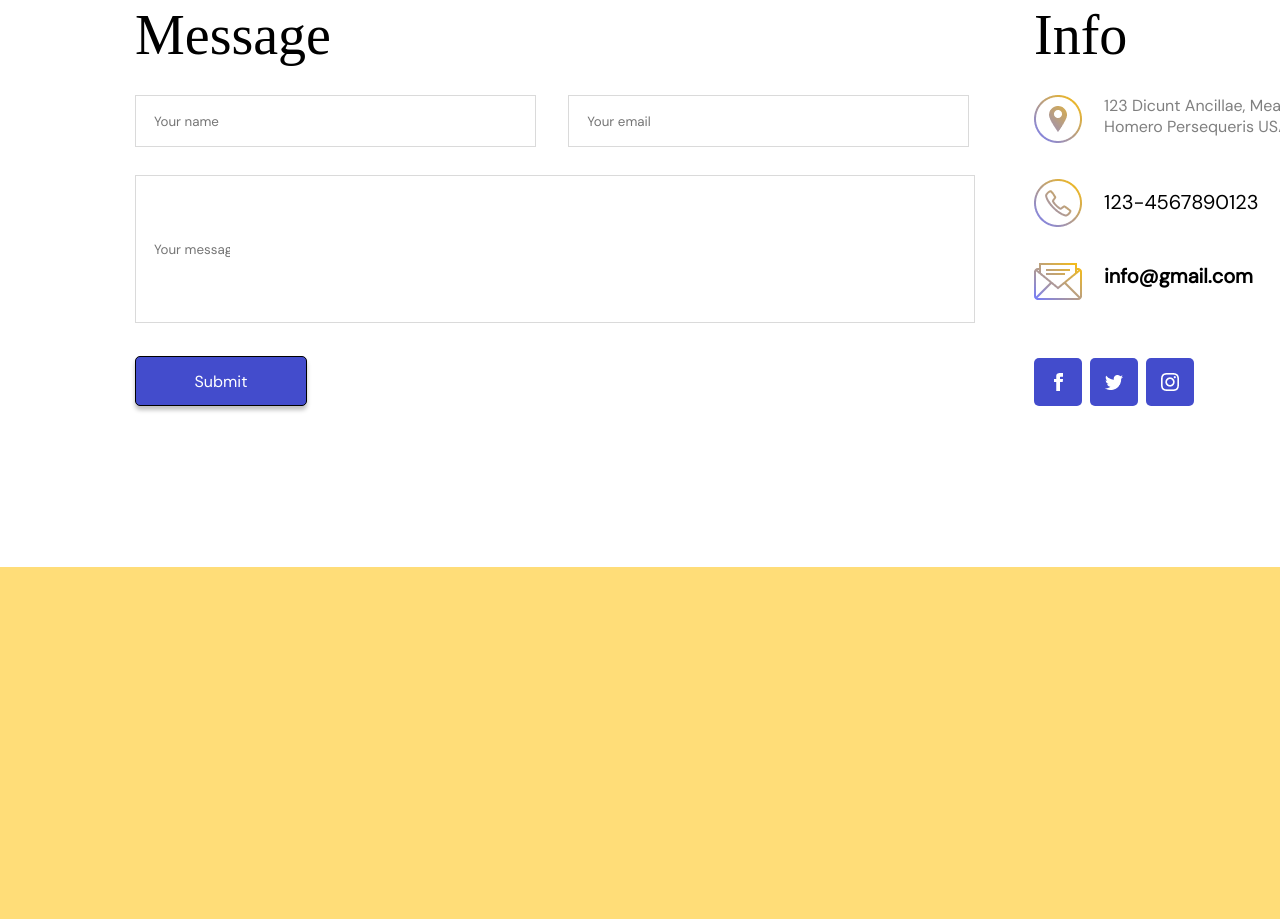
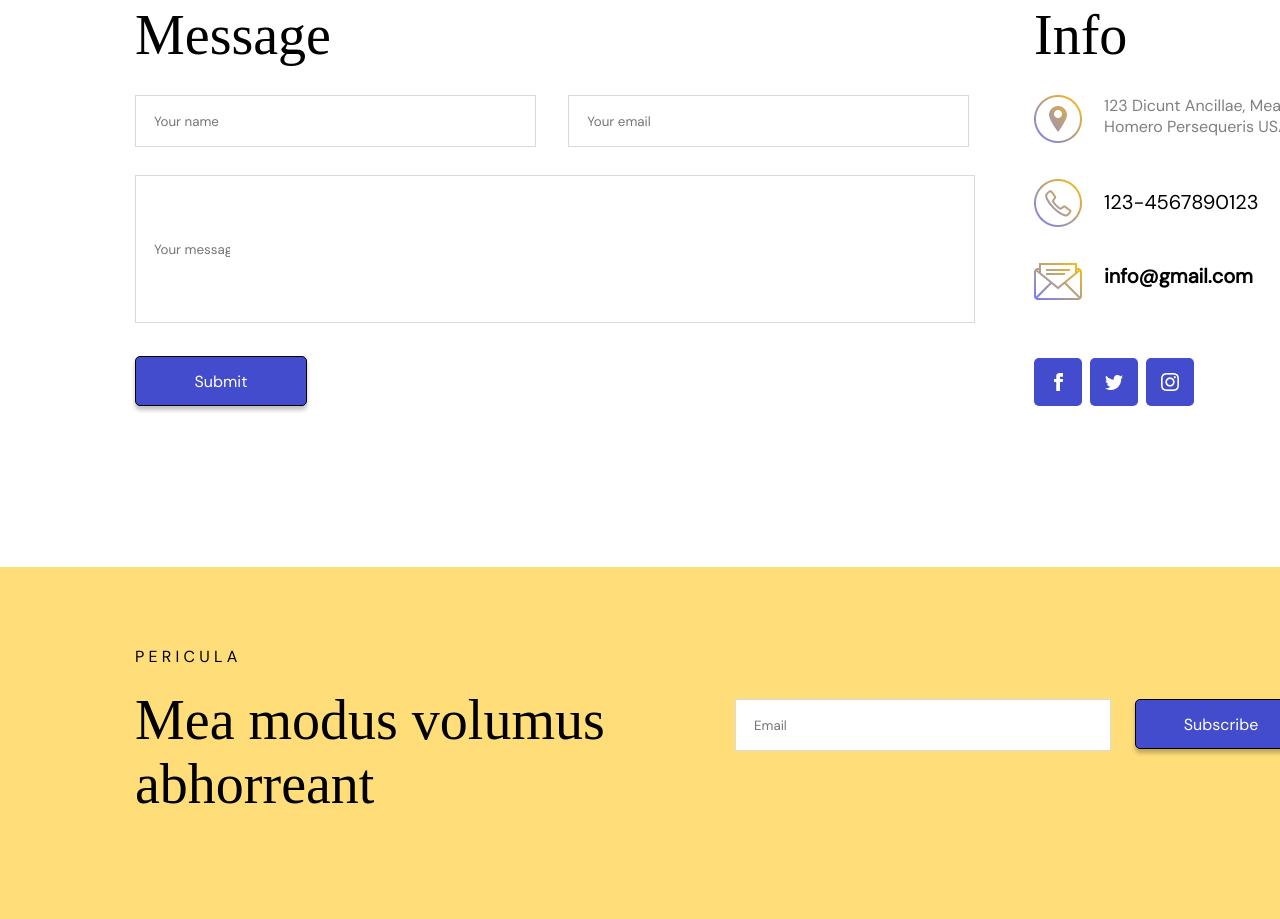
Before and after one commit to sameer-saharan/evaluation-28april24, a plain HTML site: page index.html in a window 1280 px wide. Shown: the part 1065-1984 px from the top of the page. Drawn offline with Linux system fonts and the light colour scheme; a web font is replaced by a local one.

Commit message:
page ready now

```diff
--- a/index.html
+++ b/index.html
@@ -6,6 +6,7 @@
     <title>Responsive Template</title>
     <link rel="stylesheet" href="style.css">
     <link rel="stylesheet" href="fonts.css">
+    <link rel="stylesheet" href="mediaQue.css">
 </head>
 <body>
     <nav class="container">
@@ -84,7 +85,20 @@
         </div>
     </main>
     <footer class="container">
-
+        <div class="foot-left">
+            <div class="fl-t1">P E R I C U L A</div>
+            <div class="fl-t2">
+                Mea modus volumus abhorreant
+            </div>
+        </div>
+        <div class="foot-right">
+            <div class="foot-mail">
+                <input class="input-foot" type="text" placeholder="Email">
+            </div>
+            <div class="subscribe">
+                <span>Subscribe</span>
+            </div>
+        </div>
     </footer>
 </body>
 </html>
--- a/style.css
+++ b/style.css
@@ -155,9 +155,6 @@ input {
 
 }
 
-
-
-
 .info-box {
     display: flex;
     flex-direction: column;
@@ -222,4 +219,60 @@ input {
 footer {
     height: 352px;
     background-color: #FFDD78;
+    display: flex;
+    flex-direction: row;
 }
+
+.foot-left {
+    padding-left: 135px;
+    padding-top: 79px;
+}
+
+.fl-t1 {
+    font-family: 'DM Sans';
+    font-size: 16px;
+    color: #000000;
+
+}
+.fl-t2 {
+    padding-top: 21px;
+    font-family: 'DM Serif';
+    font-size: 56px;
+    color: #000000;
+    width: 516px;
+    height: 128px;
+
+}
+
+.foot-right {
+    padding-left: 84px;
+    padding-top: 132px;
+    display: flex;
+    flex-direction: row;
+}
+.subscribe {
+    display: flex;
+    justify-content: center;
+    align-items: center;
+    width: 170px;
+    height: 48px;
+    background-color: #434CCC;
+    font-family: 'DM Sans';
+    color: #FFFFFF;
+    box-shadow: 0px 4px 4px 0px #00000040;
+    border-radius: 5px;
+    border: 1px solid black;
+
+
+
+}
+
+.foot-mail {
+    width: 370px;
+    height: 76px;
+    padding-right: 30px;
+}
+.input-foot {
+    width: 370px;
+    height: 48px;
+}
```
